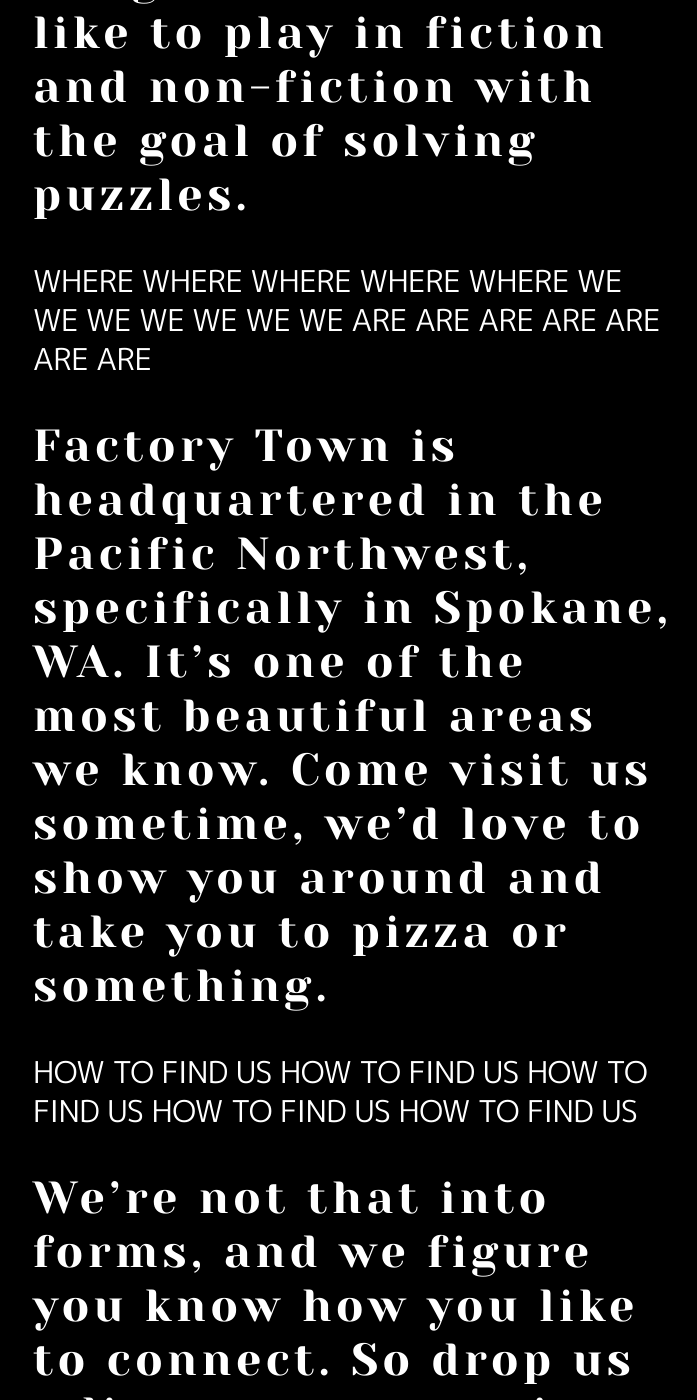
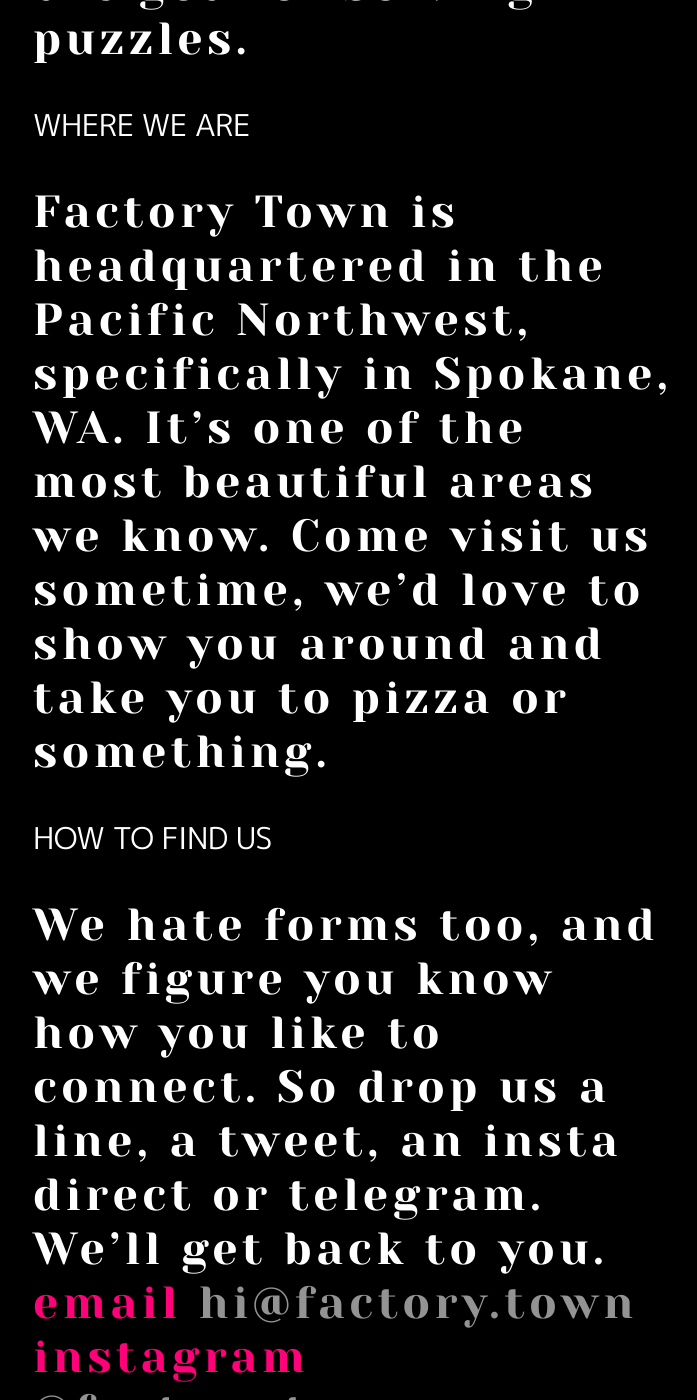
Before and after one commit to factorytown/factorytown.github.io, a Jekyll site: the page built from _pages/about.md, in a window 1280 px wide and 1400 px high, scrolled down 1928 px. Shown: the whole window, without its empty margins (287-984 px from the left). Built offline with Jekyll 4.4.1, drawn with Linux system fonts in a browser that asks for light colours; nearby versions of some CDN libraries; some of the changed text lies outside the part shown.

Commit message:
Updated About

```diff
--- a/_pages/about.md
+++ b/_pages/about.md
@@ -2,24 +2,24 @@
 title: CONTACT
 ---
 
-### WHAT WE BELIEVE WHAT WE BELIEVE WHAT WE BELIEVE WHAT WE BELIEVE WHAT WE BELIEVE
+### WHAT WE BELIEVE
 
 ## We're a creative agency founded on the idea that stories are the most valuable commodity we have. We work closely with brands, non-profits, and artists to bring together their their purpose and vision. We see visual art as our common language and stories as our currency.
 
-### WHO WE ARE WHO WE ARE WHO WE ARE WHO WE ARE WHO WE ARE WHO WE ARE WHO WE ARE
+### WHO WE ARE
 
 ## We're a dual-director studio. That just means we are collaborative in our efforts to help you get your message across effectively and artistically. We work with our hands to make cinema, photography and imaginative visuals. We like to play in fiction and non-fiction with the goal of solving puzzles.
 
-### WHERE WHERE WHERE WHERE WHERE WE WE WE WE WE WE WE ARE ARE ARE ARE ARE ARE ARE
+### WHERE WE ARE
 
 ## Factory Town is headquartered in the Pacific Northwest, specifically in Spokane, WA. It's one of the most beautiful areas we know. Come visit us sometime, we'd love to show you around and take you to pizza or something.
 
-### HOW TO FIND US HOW TO FIND US HOW TO FIND US HOW TO FIND US HOW TO FIND US
+### HOW TO FIND US
 
-## We're not that into forms, and we figure you know how you like to connect. So drop us a line, a tweet, an insta direct or telegram. We'll get back to you.
+## We hate forms too, and we figure you know how you like to connect. So drop us a line, a tweet, an insta direct or telegram. We'll get back to you.
 
-## email <a href="mailto:hi@factory.town?subject=There's something we want to say..." target="_top">hi@factory.town</a>
+# email <a href="mailto:hi@factory.town?subject=There's something we want to say..." target="_top">hi@factory.town</a>
 
-## instagram [@factory.town](http://instagram.com/factory.town)
+# instagram [@factory.town](http://instagram.com/factory.town)
 
-## twitter @thefactorytown
+# twitter @thefactorytown
```
